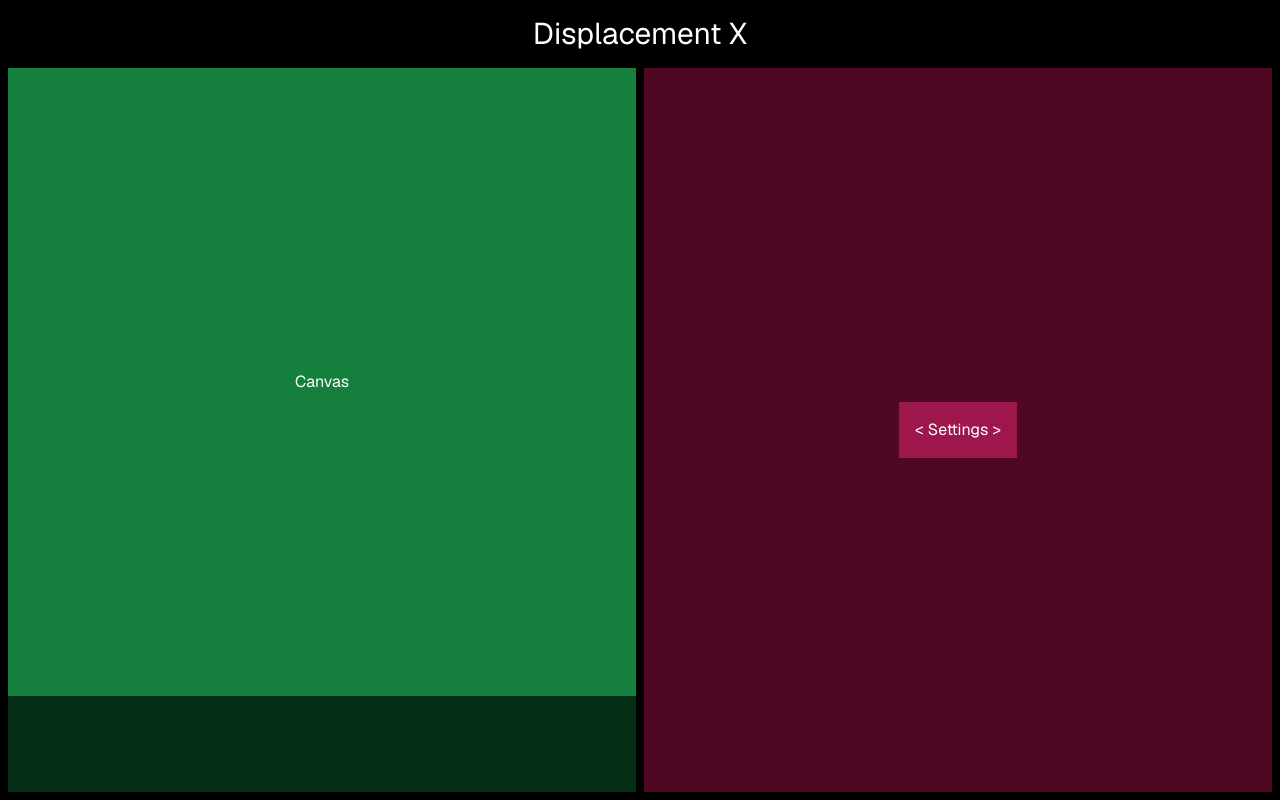
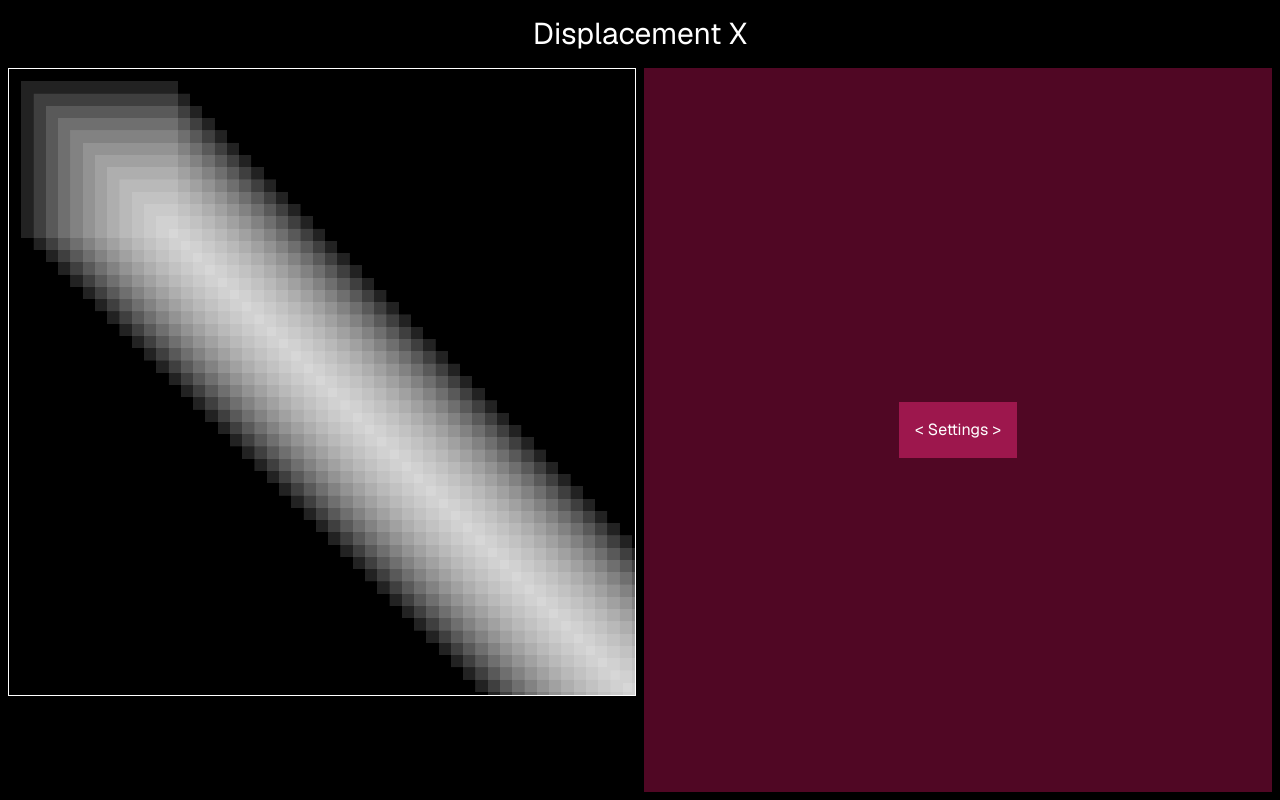
Before and after one commit to satelllte/displacementx, a Next.js app: page / in a window 1280 px wide. Built offline with nearby package versions, Linux system fonts and the light colour scheme.

Commit message:
first canvas render

```diff
--- a/src/app/page.tsx
+++ b/src/app/page.tsx
@@ -1,3 +1,4 @@
+import {Canvas} from '@/components/ui/Canvas';
 import {Drawer} from '@/components/ui/Drawer';
 
 export default function Home() {
@@ -10,9 +11,9 @@ export default function Home() {
         <h1 className='text-center text-2xl sm:text-3xl'>Displacement X</h1>
       </header>
       <main className='flex flex-1 gap-2 px-2 pb-2'>
-        <div className='relative flex flex-1 items-start bg-green-950 max-md:justify-center'>
-          <div className='flex aspect-square w-full max-w-2xl items-center justify-center bg-green-700'>
-            Canvas
+        <div className='relative flex flex-1 items-start max-md:justify-center'>
+          <div className='relative flex aspect-square w-full max-w-2xl items-center justify-center border border-white'>
+            <Canvas />
           </div>
         </div>
         <div className='flex flex-1 items-center justify-center bg-pink-950 max-md:hidden'>
--- /dev/null
+++ b/src/components/ui/Canvas/Canvas.tsx
@@ -0,0 +1,54 @@
+'use client';
+
+import {useEffect, useRef} from 'react';
+
+const canvasWidth = 4096;
+const canvasHeight = 4096;
+
+export function Canvas() {
+  const canvasRef = useRef<HTMLCanvasElement>(null);
+
+  useEffect(() => {
+    const canvas = canvasRef.current;
+    if (!canvas) return;
+
+    const ctx2d = canvas.getContext('2d');
+    if (!ctx2d) return;
+
+    ctx2d.fillStyle = '#ffffff22';
+
+    const steps = 50;
+    let step = 0;
+    const rafCallback: FrameRequestCallback = () => {
+      if (step++ > steps && rafHandle) {
+        cancelAnimationFrame(rafHandle);
+        rafHandle = undefined;
+        return;
+      }
+
+      const x = (step / (steps + 1)) * canvas.width;
+      const y = (step / (steps + 1)) * canvas.height;
+      ctx2d.fillRect(x, y, canvasWidth / 4, canvasHeight / 4);
+      requestAnimationFrame(rafCallback);
+    };
+
+    let rafHandle: number | undefined = requestAnimationFrame(rafCallback);
+
+    return () => {
+      if (rafHandle) {
+        cancelAnimationFrame(rafHandle);
+      }
+    };
+  }, []);
+
+  return (
+    <canvas
+      ref={canvasRef}
+      className='absolute inset-0 max-h-full max-w-full'
+      width={canvasWidth}
+      height={canvasHeight}
+    >
+      HTML canvas is not supported in this browser
+    </canvas>
+  );
+}
--- /dev/null
+++ b/src/components/ui/Canvas/index.ts
@@ -0,0 +1 @@
+export {Canvas} from './Canvas';
```
